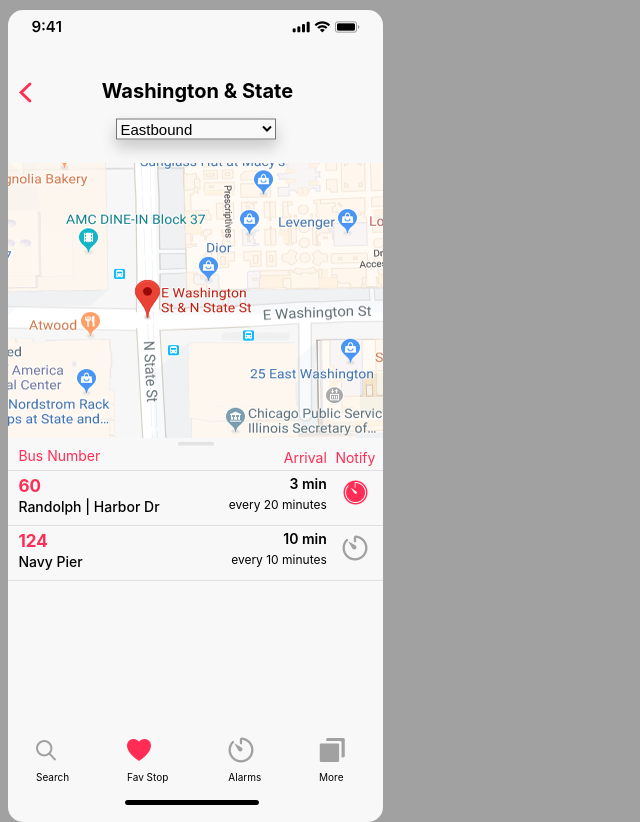
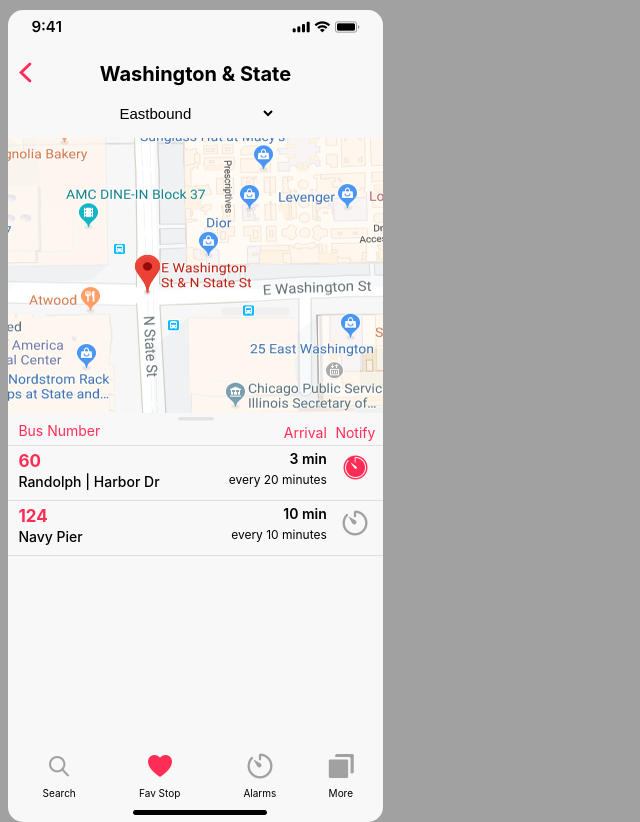
Before and after one commit to jaylaroo/Frontend-Challenge, a plain HTML site: page index.html in a window 1280 px wide. Shown: the whole page, without its empty margins (0-640 px from the left). Drawn offline with nearby package versions, Linux system fonts and the light colour scheme.

Commit message:
latest revisions

```diff
--- a/CSS/style.css
+++ b/CSS/style.css
@@ -22,12 +22,13 @@ h2 {
   font-weight: 700;
   color: black;
   top: 0px;
-  left: 25%;
+  margin-top: 0;
+text-align: center;
 }
 
 #backArrow {
 position: relative;
-  top: 45px;
+  top: 25px;
   left: 3%;
 }
 
@@ -37,12 +38,13 @@ position: relative;
   height: 812px;
   width: 375px;
   border-radius: 15px;
+  position: relative;
 }
 .top {
   position: relative;
 
   color: white;
-  margin-bottom: 60px;
+
 }
 
 
@@ -57,20 +59,22 @@ position: relative;
 }
 
 .dropdown {
-  position: absolute;
+
   display: inline-block;
-  /* top: 95%; */
-  left: 50%;
-  transform: translate(-50%, -50%);
-  margin-top: 10px;
+
+width: 100%;
+  margin-top: 0;
+  text-align: center;
+  margin-bottom: 15px;
 }
 .dropdown-content {
 
-  background-color: #f9f9f9;
+  background-color: transparent;
   min-width: 160px;
-  box-shadow: 0px 8px 16px 0px rgba(0,0,0,0.2);
+box-shadow: none;
   z-index: 1;
   font-size: 15px;
+  border: none;
 }
 
 .dropdown-content button {
@@ -78,14 +82,14 @@ position: relative;
   padding: 12px 16px;
   text-decoration: none;
   display: block;
-  text-align: left;
+  text-align: center;
 }
 
-.dropdown-content button:hover {background-color: #a1a1a1;}
+/* .dropdown-content button:hover {background-color: #a1a1a1;}
 
 .dropdown:hover .dropdown-content {
   display: block;
-}
+} */
 
 
 
@@ -207,10 +211,9 @@ th {
 }
 .navBar {
   position: absolute;
-  top: 729px;
-  width: 375px;
-  margin-left: 20px;
-  /* margin-right: 20px; */
+  width: 100%;
+  margin-left: 0;
+bottom: 5px;
   padding: 5px;
 
 }
@@ -220,10 +223,10 @@ th {
 .iconText {
   margin-top: 0px;
   font-size: 10px;
-  text-align: left;
+  text-align: center;
   margin-left: 0px;
-  margin-right: 30px;
-  padding-right: 5px;
+  margin-right: 0;
+  padding-right: 0;
 
 }
 
--- a/index.html
+++ b/index.html
@@ -196,13 +196,15 @@
 
     <section class="bottomBar">
       <table class="navBar">
-        <tr>
+        <tr style="text-align:center;">
+
           <td><img src="Images/search icon.png"></td>
           <td><img src="Images/For You Icon.png"></td>
           <td><img src="Images/alarm icon.png"></td>
           <td><img src="Images/more icon.png"></td>
+
         </tr>
-        <tr>
+        <tr style="text-align:center;">
             <td><p class="iconText">Search</p></td>
             <td><p class="iconText">Fav Stop</p></td>
             <td><p class="iconText">Alarms</p></td>
```
